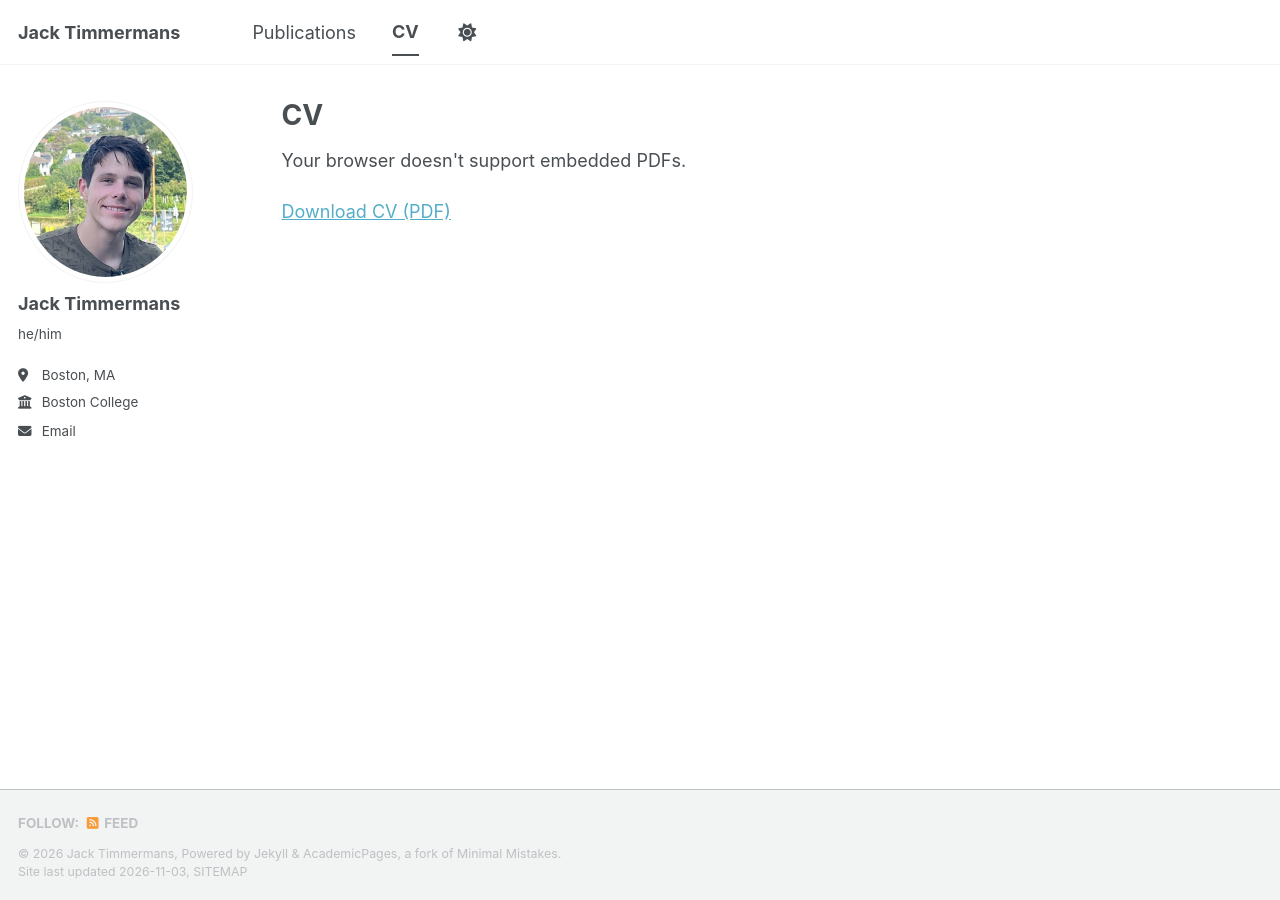
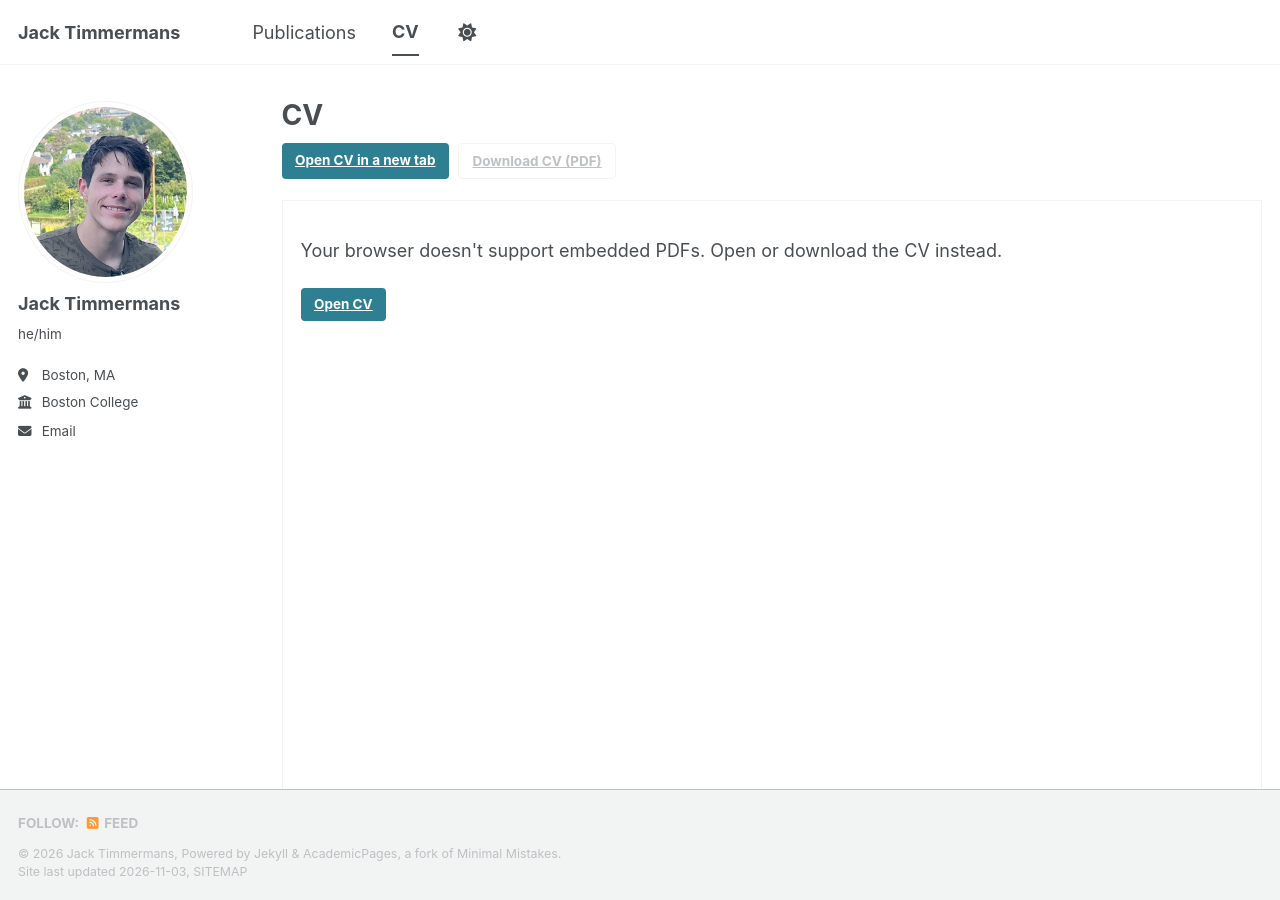
Before and after one commit to jtimmermans777/jack, a Jekyll site: the page built from _pages/cv.md, in a window 1280 px wide and 900 px high. Built offline with Jekyll 4.4.1, drawn with Linux system fonts in a browser that asks for light colours; a style sheet for code colours, icons or effects is not loaded.

Commit message:
Formatting

```diff
--- a/_pages/cv.md
+++ b/_pages/cv.md
@@ -10,15 +10,24 @@ redirect_from:
 {% include base_path %}
 
 <div class="pdf-container">
+  <div class="pdf-actions">
+    <a href="{{ base_path }}/files/webcv.pdf" class="btn btn--primary" target="_blank" rel="noopener">
+      Open CV in a new tab
+    </a>
+    <a href="{{ base_path }}/files/webcv.pdf" class="btn btn--inverse" download>
+      Download CV (PDF)
+    </a>
+  </div>
+
   <object
+    class="pdf-viewer"
     data="{{ base_path }}/files/webcv.pdf#toolbar=1&navpanes=0"
     type="application/pdf"
-    width="100%"
-    height="100%">
+    aria-label="CV PDF viewer">
     <div class="pdf-fallback">
-      <p>Your browser doesn't support embedded PDFs.</p>
-      <a href="{{ base_path }}/files/webcv.pdf" class="download-btn" download>
-        Download CV (PDF)
+      <p>Your browser doesn't support embedded PDFs. Open or download the CV instead.</p>
+      <a href="{{ base_path }}/files/webcv.pdf" class="btn btn--primary" target="_blank" rel="noopener">
+        Open CV
       </a>
     </div>
   </object>
--- /dev/null
+++ b/_sass/layout/_pdf.scss
@@ -0,0 +1,27 @@
+.pdf-actions {
+  display: flex;
+  flex-wrap: wrap;
+  gap: 0.5rem;
+  margin-bottom: 1rem;
+}
+
+.pdf-viewer {
+  display: block;
+  width: 100%;
+  height: 78vh;
+  min-height: 36rem;
+  max-height: 64rem;
+  border: 1px solid var(--global-border-color);
+}
+
+.pdf-fallback {
+  padding: 1rem;
+}
+
+@media screen and (max-width: 768px) {
+  .pdf-viewer {
+    height: 70vh;
+    height: 70svh;
+    min-height: 24rem;
+  }
+}
--- a/assets/css/main.scss
+++ b/assets/css/main.scss
@@ -33,6 +33,7 @@
     "layout/forms",
 
     "layout/page",
+    "layout/pdf",
     "layout/archive",
     "layout/sidebar",
     "layout/json_cv"
```
